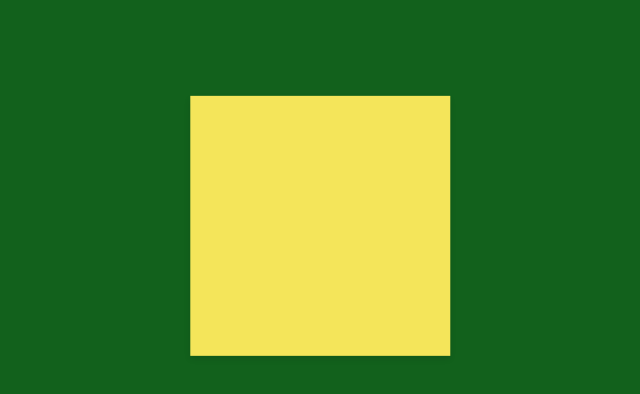
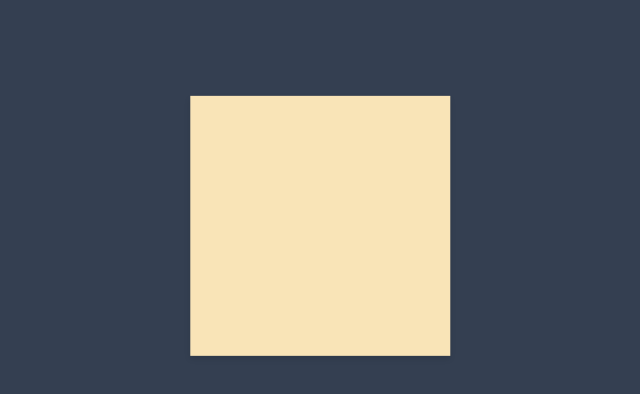
Before and after one commit to heygwangjin/clone-swingbox, a plain HTML site: page index.html in a window 1280 px wide. Shown: the whole page, without its empty margins (346-986 px from the left). Drawn offline with Linux system fonts and the light colour scheme.

Commit message:
Change background color and dialog color

```diff
--- a/dialog.js
+++ b/dialog.js
@@ -38,7 +38,7 @@ export class Dialog {
     this.centerPos = this.pos.clone().add(this.mousePos);
 
     ctx.beginPath();
-    ctx.fillStyle = "#f4e55a";
+    ctx.fillStyle = "#F9E4B7";
     ctx.fillRect(this.pos.x, this.pos.y, WIDTH, HEIGHT);
   }
 
--- a/style.css
+++ b/style.css
@@ -12,7 +12,7 @@ html {
 body {
   width: 100%;
   height: 100%;
-  background-color: #12611c;
+  background-color: #343F51;
   position: relative;
 }
 
```
